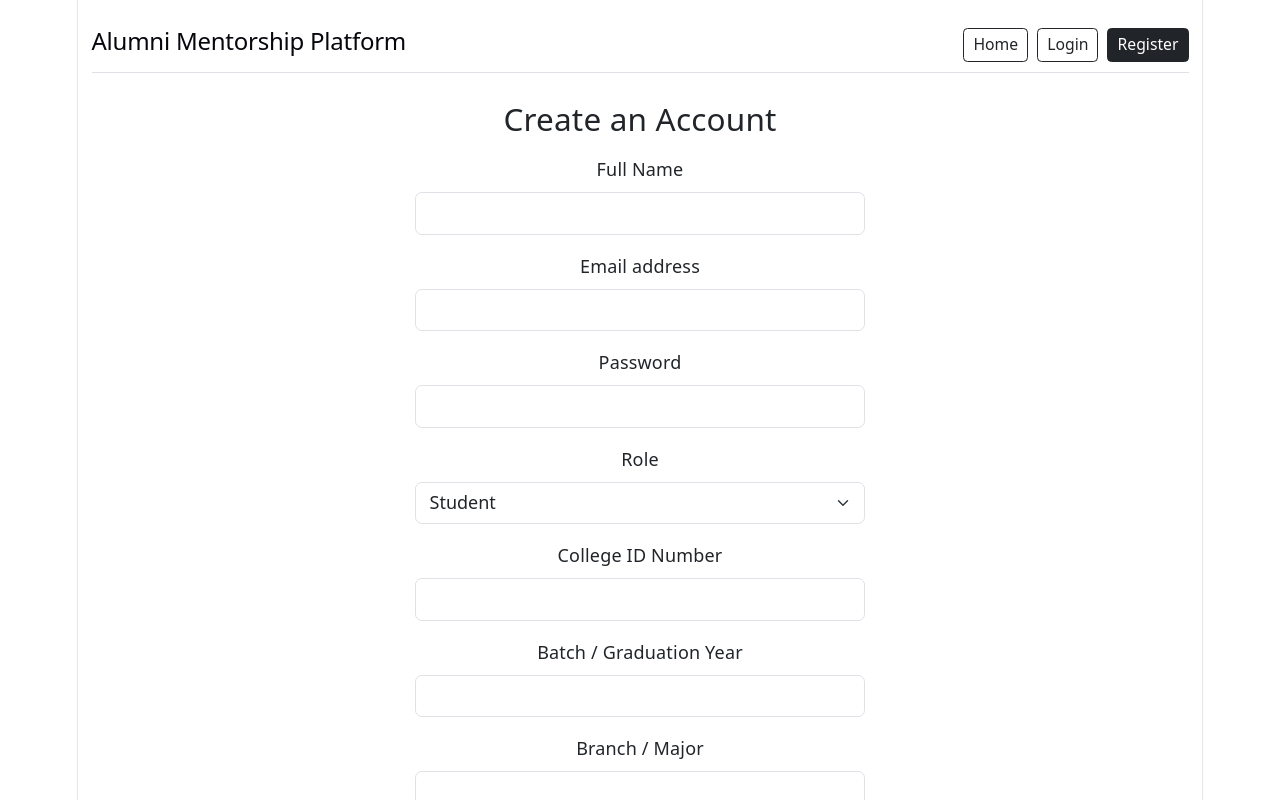
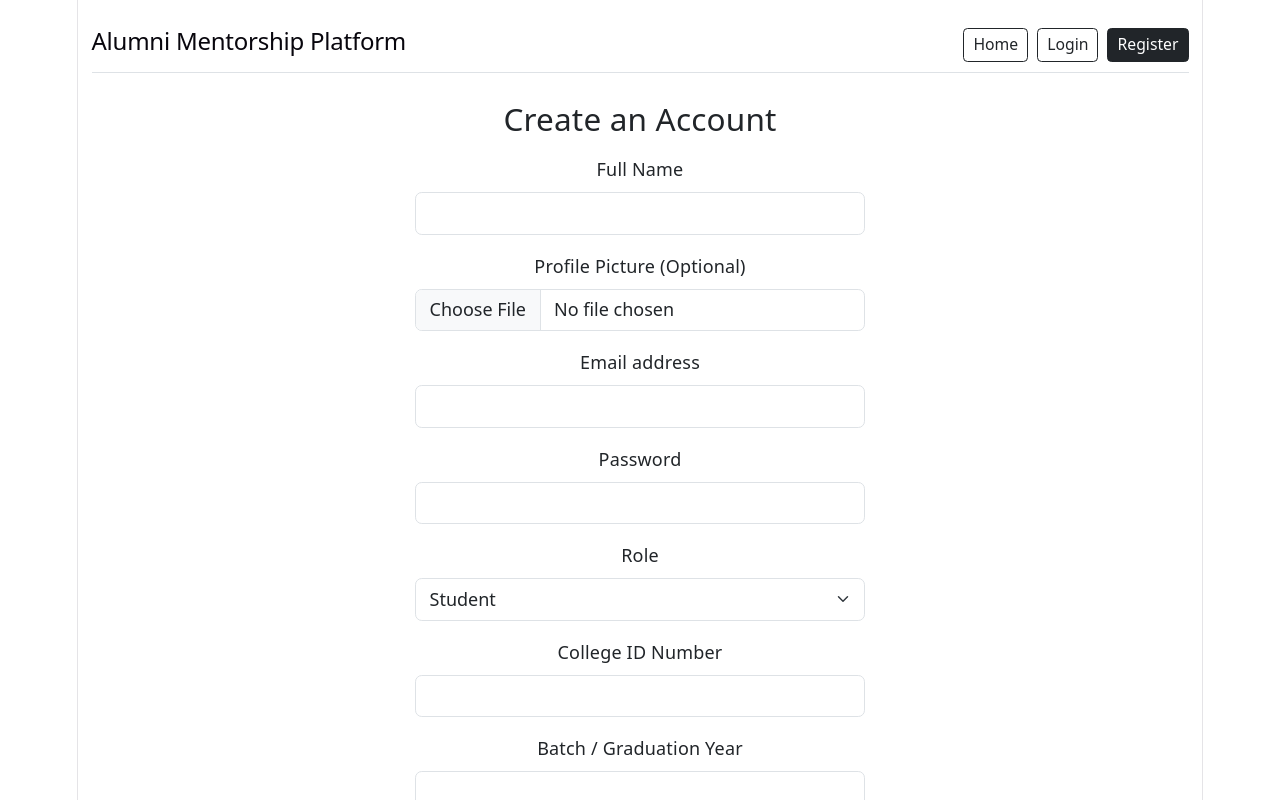
Before and after one commit to Hiran-Joy/Alumni_Student_Mentorship, a React (Vite) app in the folder frontend/: page / in a window 1280 px wide. Both pictures are taken after a click on the button "Register". Shown: the top 800 px of the page. Built offline with nearby package versions, Linux system fonts and the light colour scheme; no server answers.

Commit message:
Modifying Profles

```diff
--- a/frontend/src/App.jsx
+++ b/frontend/src/App.jsx
@@ -17,8 +17,9 @@ export default function App() {
   const [password, setPassword] = useState('');
   const [selectedRole, setSelectedRole] = useState('Student');
 
-  // New registration profile states
+  // Registration profile states including profilePic
   const [name, setName] = useState('');
+  const [profilePic, setProfilePic] = useState('');
   const [collegeId, setCollegeId] = useState('');
   const [batch, setBatch] = useState('');
   const [branch, setBranch] = useState('');
@@ -63,6 +64,7 @@ export default function App() {
           email,
           password,
           role: selectedRole,
+          profilePic,
           collegeId: selectedRole === 'Student' ? collegeId : undefined,
           batch: selectedRole === 'Student' ? batch : undefined,
           branch: selectedRole === 'Student' ? branch : undefined,
@@ -177,6 +179,8 @@ export default function App() {
         setSelectedRole={setSelectedRole}
         name={name}
         setName={setName}
+        profilePic={profilePic}
+        setProfilePic={setProfilePic}
         collegeId={collegeId}
         setCollegeId={setCollegeId}
         batch={batch}
--- a/frontend/src/components/AuthForm.jsx
+++ b/frontend/src/components/AuthForm.jsx
@@ -11,6 +11,7 @@ export default function AuthForm({
   setSelectedRole,
   name,
   setName,
+  setProfilePic,
   collegeId,
   setCollegeId,
   batch,
@@ -26,6 +27,17 @@ export default function AuthForm({
   message,
   handleAuth
 }) {
+  const handleImageUpload = (e) => {
+    const file = e.target.files[0];
+    if (file) {
+      const reader = new FileReader();
+      reader.onloadend = () => {
+        setProfilePic(reader.result); // Converts image to Base64 string
+      };
+      reader.readAsDataURL(file);
+    }
+  };
+
   return (
     <div className="container mt-4">
       <nav className="d-flex justify-content-between align-items-center mb-4 pb-2 border-bottom">
@@ -42,6 +54,7 @@ export default function AuthForm({
         {message && <div className="alert alert-info">{message}</div>}
         <form onSubmit={handleAuth}>
           {page === 'register' && (
+            <>
               <div className="mb-3">
                 <label className="form-label">Full Name</label>
                 <input
@@ -52,6 +65,16 @@ export default function AuthForm({
                   required
                 />
               </div>
+              <div className="mb-3">
+                <label className="form-label">Profile Picture (Optional)</label>
+                <input
+                  type="file"
+                  className="form-control"
+                  accept="image/*"
+                  onChange={handleImageUpload}
+                />
+              </div>
+            </>
           )}
 
           <div className="mb-3">
--- a/frontend/src/components/Home.jsx
+++ b/frontend/src/components/Home.jsx
@@ -17,21 +17,43 @@ export default function Home({ publicAlumni, page, setPage }) {
         <p className="lead">Connect with experienced alumni mentors to guide your academic and professional journey.</p>
       </div>
 
-      <h3 className="mb-3">Available Alumni Mentors Directory</h3>
+      <h3 className="mb-4">Available Alumni Mentors Directory</h3>
       {publicAlumni.length === 0 ? (
         <p className="text-muted">No approved alumni available right now.</p>
       ) : (
-        <ul className="list-group">
+        <div className="row">
           {publicAlumni.map(a => (
-            <li key={a._id} className="list-group-item d-flex justify-content-between align-items-center">
-              <div>
-                <strong>{a.name || a.email}</strong><br />
-                <small className="text-muted">{a.email}</small>
+            <div className="col-md-4 mb-4" key={a._id}>
+              <div className="card h-100 shadow-sm text-center p-3">
+                <div className="d-flex justify-content-center mb-3">
+                  {a.profilePic ? (
+                    <img
+                      src={a.profilePic}
+                      alt={a.name}
+                      className="rounded-circle"
+                      style={{ width: '80px', height: '80px', objectFit: 'cover' }}
+                    />
+                  ) : (
+                    <div
+                      className="rounded-circle bg-secondary text-white d-flex align-items-center justify-content-center"
+                      style={{ width: '80px', height: '80px', fontSize: '28px' }}
+                    >
+                      {a.name ? a.name.charAt(0).toUpperCase() : 'A'}
+                    </div>
+                  )}
+                </div>
+                <div className="card-body p-0">
+                  <h5 className="card-title fw-bold mb-1">{a.name || 'Alumni'}</h5>
+                  <p className="text-muted small mb-2">{a.email}</p>
+                  <p className="mb-1"><strong>Company:</strong> {a.company || 'N/A'}</p>
+                  <p className="mb-1"><strong>Role:</strong> {a.jobTitle || 'N/A'}</p>
+                  <p className="mb-3"><strong>Experience:</strong> {a.experience ? `${a.experience} Years` : 'N/A'}</p>
+                  <span className="badge bg-success">Verified Mentor</span>
+                </div>
               </div>
-              <span className="badge bg-success">Verified Mentor</span>
-            </li>
+            </div>
           ))}
-        </ul>
+        </div>
       )}
     </div>
   );
```
Lines whose indentation alone changed are shown as unchanged.
